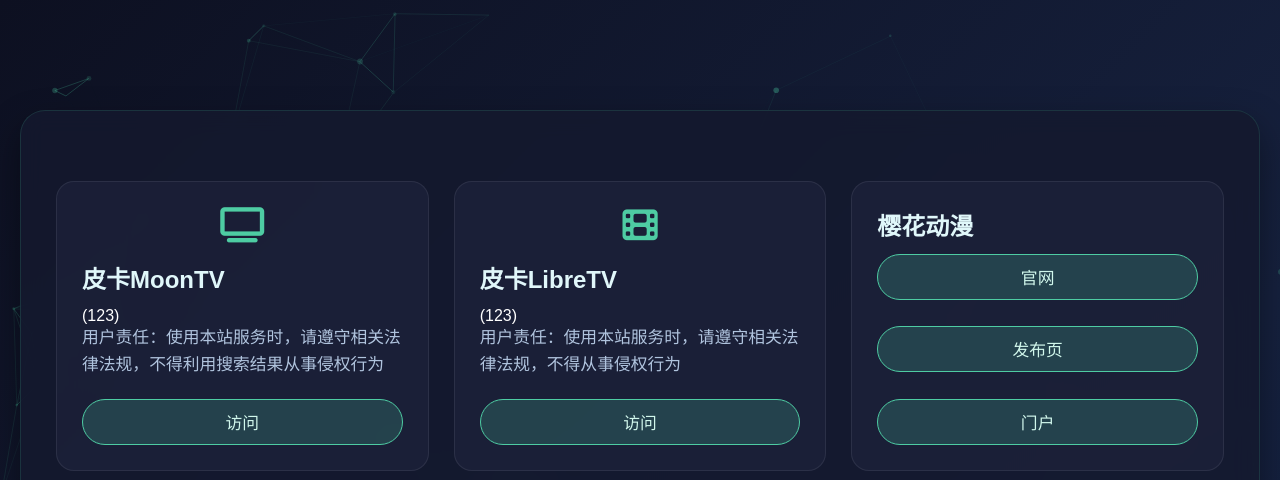
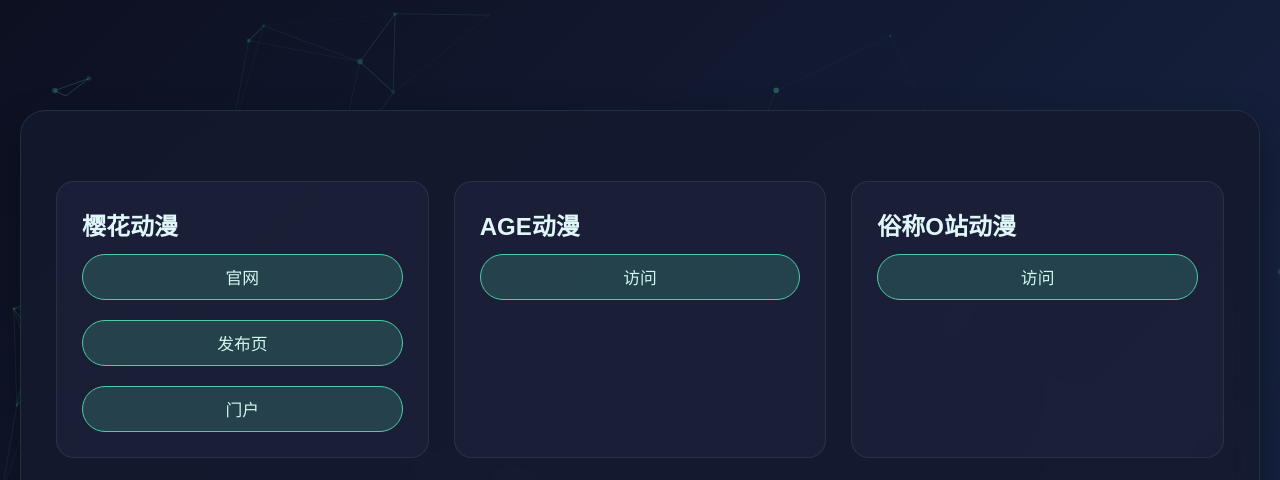
Before and after one commit to huixiao666/115, a plain HTML site: page index.html in a window 1280 px wide. Shown: the top 480 px of the page. Drawn offline with nearby package versions, Linux system fonts and the light colour scheme.

Commit message:
Update index.html

```diff
--- a/index.html
+++ b/index.html
@@ -317,19 +317,7 @@
 
             <div class="nav-links">
 
-                <div class="nav-item">
-                    <i class="fas fa-tv"></i>
-                    <h3>皮卡MoonTV</h3>(123)
-                    <p>用户责任：使用本站服务时，请遵守相关法律法规，不得利用搜索结果从事侵权行为</p>
-                    <a href="https://bpz.372164885.xyz/" class="nav-btn">访问</a>
-                </div>
 
-                <div class="nav-item">
-                    <i class="fas fa-film"></i>
-                    <h3>皮卡LibreTV</h3>(123)
-                    <p>用户责任：使用本站服务时，请遵守相关法律法规，不得从事侵权行为</p>
-                    <a href="https://bpx.372164885.xyz/" class="nav-btn">访问</a>
-                </div>
 
 
                 <div class="nav-item">
```
